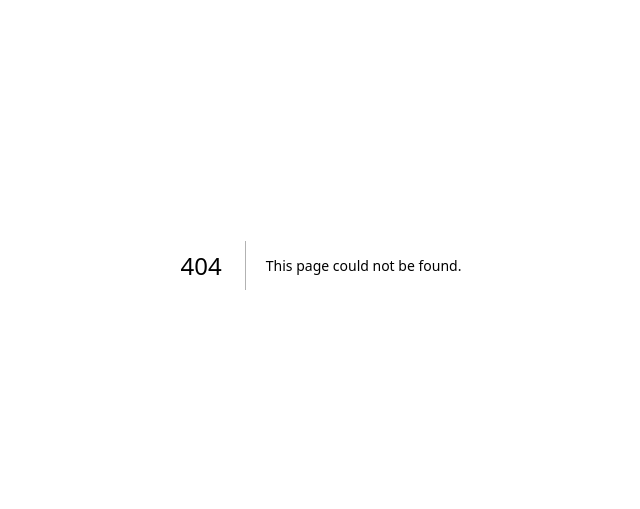
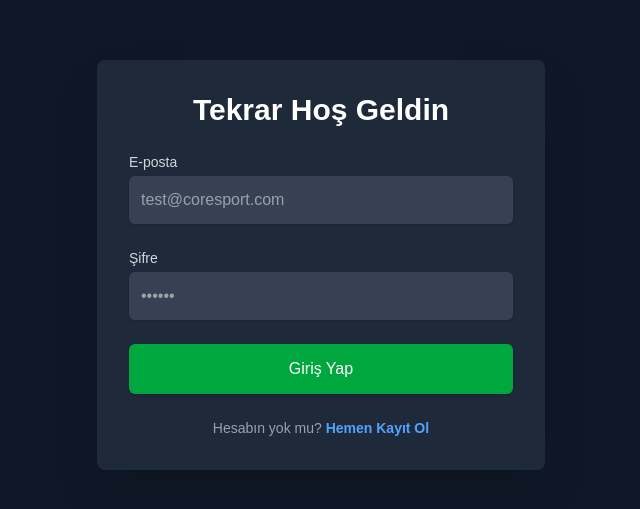
Before and after one commit to MelikKtly/CoreSport, a Next.js app in the folder coresport-app/: page /login in a window 1280 px wide. Before the commit this address had no page. Shown: the part 135-644 px from the top of the page, without its empty margins (319-959 px from the left). Built offline with nearby package versions, Linux system fonts and the light colour scheme.

Commit message:
login page

```diff
--- /dev/null
+++ b/coresport-app/src/app/login/page.tsx
@@ -0,0 +1,114 @@
+// coresport-app/src/app/login/page.tsx
+
+"use client";
+
+import { useState } from 'react';
+import { useRouter } from 'next/navigation'; // Sayfa yönlendirmesi için
+import Link from 'next/link'; // Link vermek için
+
+export default function LoginPage() {
+  const router = useRouter();
+
+  const [email, setEmail] = useState('');
+  const [password, setPassword] = useState('');
+  const [error, setError] = useState('');
+
+  const handleSubmit = async (e: React.FormEvent) => {
+    e.preventDefault();
+    setError('');
+
+    try {
+      // 1. Backend'e Giriş İsteği Gönder
+      const res = await fetch('http://localhost:3001/auth/login', {
+        method: 'POST',
+        headers: { 'Content-Type': 'application/json' },
+        body: JSON.stringify({ email, password }),
+      });
+
+      const data = await res.json();
+
+      if (!res.ok) {
+        throw new Error(data.message || 'Giriş başarısız');
+      }
+
+      // 2. Başarılı! Token'ı sakla (İleride bunu cookie ile yapacağız, şimdilik localStorage yeterli)
+      localStorage.setItem('token', data.access_token);
+
+      console.log('Giriş Başarılı, Token:', data.access_token);
+
+      // 3. Ana sayfaya (veya Dashboard'a) yönlendir
+      router.push('/');
+
+    } catch (err: any) {
+      setError('Giriş yapılamadı. Lütfen bilgilerinizi kontrol edin.');
+    }
+  };
+
+  return (
+    <div className="flex min-h-screen flex-col items-center justify-center bg-gray-900 text-white">
+      <div className="w-full max-w-md rounded-lg bg-gray-800 p-8 shadow-2xl">
+        <h2 className="mb-6 text-center text-3xl font-bold text-white">
+          Tekrar Hoş Geldin
+        </h2>
+
+        <form className="space-y-6" onSubmit={handleSubmit}>
+
+          {/* E-posta */}
+          <div>
+            <label htmlFor="email" className="block text-sm font-medium text-gray-300">
+              E-posta
+            </label>
+            <input
+              id="email"
+              type="email"
+              required
+              className="mt-1 block w-full rounded-md border-gray-700 bg-gray-700 p-3 text-white shadow-sm focus:border-blue-500 focus:ring focus:ring-blue-500"
+              placeholder="test@coresport.com"
+              value={email}
+              onChange={(e) => setEmail(e.target.value)}
+            />
+          </div>
+
+          {/* Şifre */}
+          <div>
+            <label htmlFor="password" className="block text-sm font-medium text-gray-300">
+              Şifre
+            </label>
+            <input
+              id="password"
+              type="password"
+              required
+              className="mt-1 block w-full rounded-md border-gray-700 bg-gray-700 p-3 text-white shadow-sm focus:border-blue-500 focus:ring focus:ring-blue-500"
+              placeholder="••••••"
+              value={password}
+              onChange={(e) => setPassword(e.target.value)}
+            />
+          </div>
+
+          {/* Hata Mesajı */}
+          {error && (
+            <div className="rounded-md bg-red-800 p-3 text-center text-sm text-white">
+              {error}
+            </div>
+          )}
+
+          {/* Giriş Butonu */}
+          <button
+            type="submit"
+            className="flex w-full justify-center rounded-md border border-transparent bg-green-600 px-4 py-3 text-base font-medium text-white shadow-sm hover:bg-green-700 focus:outline-none focus:ring-2 focus:ring-green-500 focus:ring-offset-2"
+          >
+            Giriş Yap
+          </button>
+
+          {/* Kayıt Ol Linki */}
+          <div className="text-center text-sm text-gray-400">
+            Hesabın yok mu?{' '}
+            <Link href="/register" className="font-semibold text-blue-400 hover:text-blue-300">
+              Hemen Kayıt Ol
+            </Link>
+          </div>
+        </form>
+      </div>
+    </div>
+  );
+}
```
